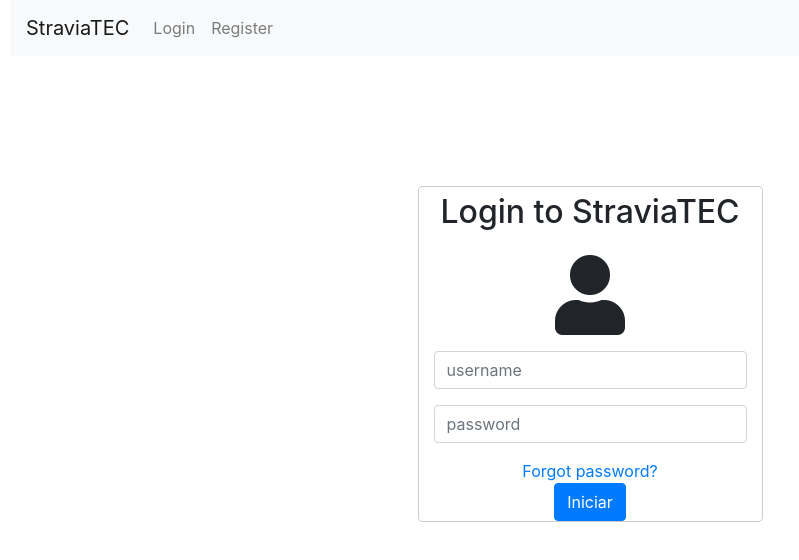
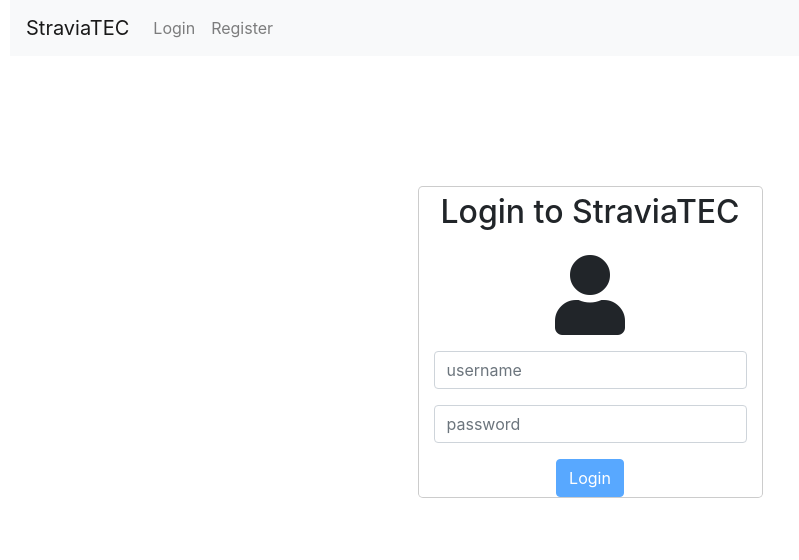
Before and after one commit to JonDGS/StraviaTEC, an Angular app in the folder st-front-end/: page / in a window 1280 px wide. Shown: the top 560 px of the page, without its empty margins (0-799 px from the left). Built offline with nearby package versions, Linux system fonts and the light colour scheme.

Commit message:
Improved the login component

```diff
--- a/st-front-end/src/app/home/home-view/login/login.component.html
+++ b/st-front-end/src/app/home/home-view/login/login.component.html
@@ -1,3 +1,8 @@
+
+
+
+
+
 <div class="modal-dialog text-center">
   <div class="col-sm-9 main-section">
     <div class="modal-content">
@@ -6,12 +11,11 @@
         <i class="fas fa-user fa-5x"></i>
       </div>
       <div class="col-12 form-input">
-        <form>
+        <form (ngSubmit)="onLogin()" #loginForm="ngForm">
           <div class="form-group">
             <input
               type="text"
               class="form-control"
-              id="username"
               ngModel
               name="username"
               required
@@ -22,23 +26,17 @@
             <input
               type="password"
               class="form-control"
-              id="inputPassword"
               ngModel
               name="password"
               required
               placeholder="password"
             />
           </div>
-          <div class="col-12 forgot">
-            <a href="#">Forgot password?</a>
-          </div>
           <button
             type="submit"
             class="btn btn-primary"
-            (click)="goToPage('athlete')"
-          >
-            Iniciar
-          </button>
+            [disabled]="!loginForm.valid"
+          >Login</button>
         </form>
       </div>
     </div>
--- a/st-front-end/src/app/home/home-view/login/login.component.ts
+++ b/st-front-end/src/app/home/home-view/login/login.component.ts
@@ -8,7 +8,7 @@ import { NgForm } from '@angular/forms';
   styleUrls: ['./login.component.css']
 })
 export class LoginComponent implements OnInit {
-  @ViewChild('newLoginForm') loginForm: NgForm;
+  @ViewChild('loginForm') loginForm: NgForm;
   constructor(private router: Router) { }
 
   ngOnInit(): void {
@@ -22,4 +22,9 @@ export class LoginComponent implements OnInit {
     this.router.navigate([`${pageName}`]);
     console.log("Login form");
   }
+
+  onLogin(){
+    console.log(this.loginForm.value.username);
+    this.goToPage('athlete');
+  }
 }
```
